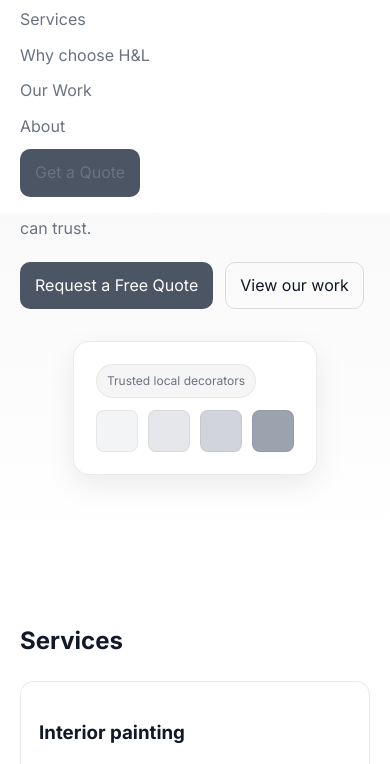
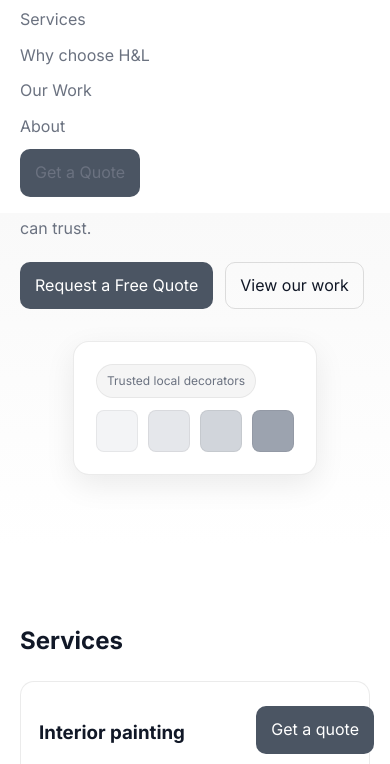
Before and after one commit to functionforge-dev/hl-decorating, a plain HTML site: page index.html in a window 390 px wide. Shown: the part 74-838 px from the top of the page. Drawn offline with Linux system fonts and the light colour scheme.

Commit message:
Add mobile floating 'Get a quote' CTA

```diff
--- a/index.html
+++ b/index.html
@@ -192,6 +192,8 @@
       </div>
     </footer>
 
+    <a class="btn btn-primary fab-cta" href="#contact" aria-label="Get a quote">Get a quote</a>
+
     <script src="script.js" defer></script>
   </body>
   </html>
--- a/styles.css
+++ b/styles.css
@@ -115,3 +115,8 @@ img{max-width:100%;height:auto}
 .back-to-top:hover{color:var(--text)}
 
 :focus{outline:2px solid var(--ring);outline-offset:2px}
+
+/* Floating mobile CTA */
+@media (max-width: 760px){
+  .fab-cta{position:fixed;right:16px;bottom:16px;z-index:60}
+}
```
Also changed, not shown: docs/index.html (+2 -0 lines).
